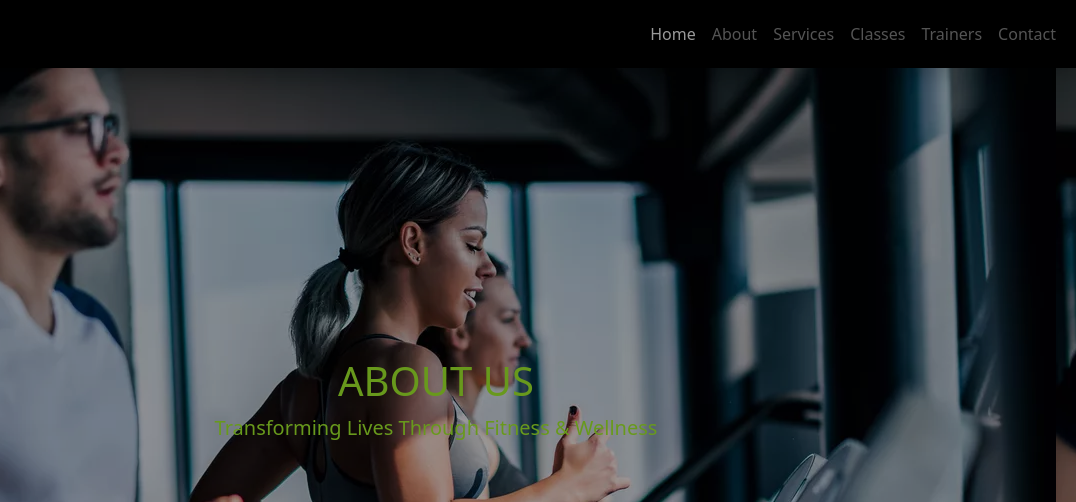
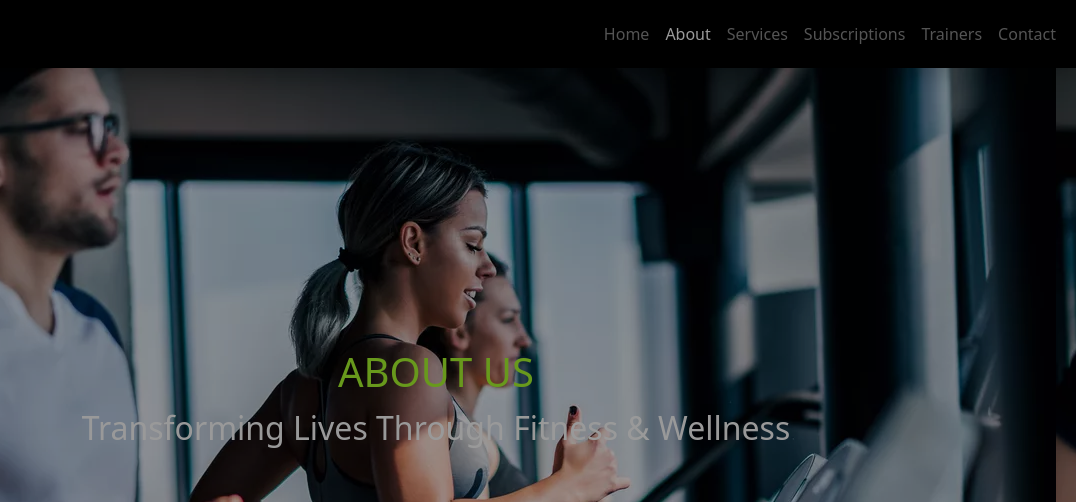
Before and after one commit to nayanamali/Ignitewell, a plain HTML site: page about.html in a window 1280 px wide. Shown: the top 502 px of the page, 204-1280 px from the left. Drawn offline with Linux system fonts and the light colour scheme.

Commit message:
about and css page added

```diff
--- a/CSS/about.css
+++ b/CSS/about.css
@@ -23,3 +23,7 @@
     background:rgba(0,0,0,0.4);
     z-index:1;
 }
+.lead{
+    color:white;
+    font-size:2rem;
+}
--- a/about.html
+++ b/about.html
@@ -23,16 +23,16 @@
                 <div class="collapse navbar-collapse" id="navbarSupportedContent">
                     <ul class="navbar-nav mb-2 mb-lg-0 ms-auto justify-content-evenly">
                         <li class="nav-item">
-                            <a class="nav-link active" aria-current="page" href="index.html">Home</a>
+                            <a class="nav-link" aria-current="page" href="index.html">Home</a>
                         </li>
                         <li class="nav-item">
-                            <a class="nav-link" aria-current="page" href="about.html">About</a>
+                            <a class="nav-link active" aria-current="page" href="about.html">About</a>
                         </li>
                         <li class="nav-item">
                             <a class="nav-link" aria-current="page" href="services.html">Services</a>
                         </li>
                         <li class="nav-item">
-                            <a class="nav-link" aria-current="page" href="services.html">Classes</a>
+                            <a class="nav-link" aria-current="page" href="subscription.html">Subscriptions</a>
                         </li>
                         <li class="nav-item">
                             <a class="nav-link" aria-current="page" href="trainers.html">Trainers</a>
@@ -46,7 +46,7 @@
         </nav>
     </header>
     <!-- header end -->
-    <section >
+    <section>
         <div class="a1">
             <div class="container">
                 <h1>ABOUT US</h1>
@@ -54,6 +54,9 @@
             </div>
             </div>
     </section>
+    <section>
+
+    </section>
     <script src="js/bootstrap.bundle.min.js"></script>
 </body>
 </html>
```
